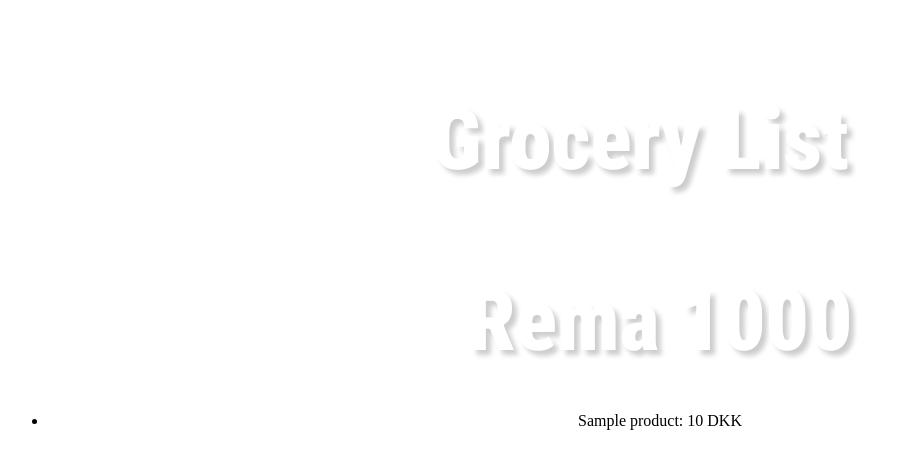
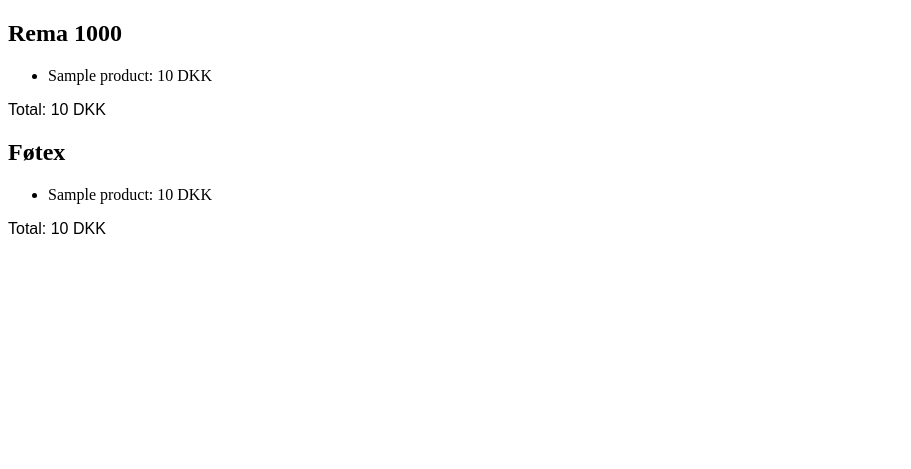
Before and after one commit to Eberpraw/frux, a Flask app: template application/templates/grocery-list.html in a window 1280 px wide. Shown: the top 469 px of the page, without its empty margins (0-911 px from the left). Run offline with Flask 3, Linux system fonts and the light colour scheme; the template is opened without the code that fills it: most values are stand-ins (such as "Sample title", 1, 10 or a date in 2020).

Commit message:
Moved csv_url as a global constant and fixed structure in index

```diff
--- a/application/app.py
+++ b/application/app.py
@@ -3,7 +3,11 @@ import pandas as pd
 
 app = Flask(__name__)
 
+# Global variable that holds the items the user have chosen
 chosenItems = []
+
+# Global variable for database all stores needs to access
+csv_url = 'https://raw.githubusercontent.com/Eberpraw/frux/5b6fcd790d597b263028317fce51a1db34af7dc5/database.csv'
 
 @app.route("/")
 def index():
@@ -33,17 +37,17 @@ def items():
 @app.route("/grocery-list")
 def grocery_list():
     # Call the function to get prices based on chosen items
-    supermarket_prices = get_product_details_rema1000(chosenItems)
+    supermarket_prices_rema1000 = get_product_details_rema1000(chosenItems)
 
     # split up items to a list (separated by comma)
     result = [item.strip() for sublist in chosenItems for item in sublist.split(',')]
 
     # Render the template with the prices
-    return render_template("grocery-list.html", supermarket_prices=supermarket_prices, chosenItems=result)
+    return render_template("grocery-list.html", supermarket_prices_rema1000=supermarket_prices_rema1000, chosenItems=result)
 
 
 # Get the products from Rema 1000 in database.csv
-def get_product_details_rema1000(chosen_items, supermarket='Rema 1000', csv_url='https://raw.githubusercontent.com/Eberpraw/frux/5b6fcd790d597b263028317fce51a1db34af7dc5/database.csv'):
+def get_product_details_rema1000(chosen_items, supermarket='Rema 1000'):
     df = pd.read_csv(csv_url)
 
     # Convert 'Price (DKK)' column to numeric
--- a/application/static/styles.css
+++ b/application/static/styles.css
@@ -87,3 +87,7 @@ p {
     height: 40px;
     border-radius: 50px;
 }
+
+.total-price {
+
+}
--- a/application/templates/grocery-list.html
+++ b/application/templates/grocery-list.html
@@ -6,12 +6,24 @@
         <link rel="stylesheet" href="https://fonts.googleapis.com/css?family=Roboto+Condensed:900&display=swap">
     </head>
     <body>
-        <h1 class="title"> Grocery List</h1>
-        <ul style="text-align: center;">
-            <h2 class="title">Rema 1000</h2>
-            {% for product, price in supermarket_prices.items() %}
-                <li>{{ product }}: {{ price }} DKK</li>
+        <h2>Rema 1000</h2>
+        <ul>
+            {% for product, price in supermarket_prices_rema1000.items() %}
+                {% if product != 'Total' %}
+                    <li>{{ product }}: {{ price }} DKK</li>
+                {% endif %}
             {% endfor %}
         </ul>
+        <p class="total-price">Total: {{ supermarket_prices_rema1000['Total'] }} DKK</p>
+
+        <h2>Føtex</h2>
+        <ul>
+            {% for product, price in supermarket_prices_rema1000.items() %}
+                {% if product != 'Total' %}
+                    <li>{{ product }}: {{ price }} DKK</li>
+                {% endif %}
+            {% endfor %}
+        </ul>
+        <p class="total-price">Total: {{ supermarket_prices_rema1000['Total'] }} DKK</p>
     </body>
 </html>
--- a/application/templates/profile/emilie.html
+++ b/application/templates/profile/emilie.html
@@ -2,7 +2,8 @@
 
 <html lang="en">
     <head>
-
+        <link rel="stylesheet" href="{{ url_for('static', filename='styles.css') }}">
+        <link rel="stylesheet" href="https://fonts.googleapis.com/css?family=Roboto+Condensed:900&display=swap">
     </head>
     <body>
        <h1>HELLO!!!</h1>
```
